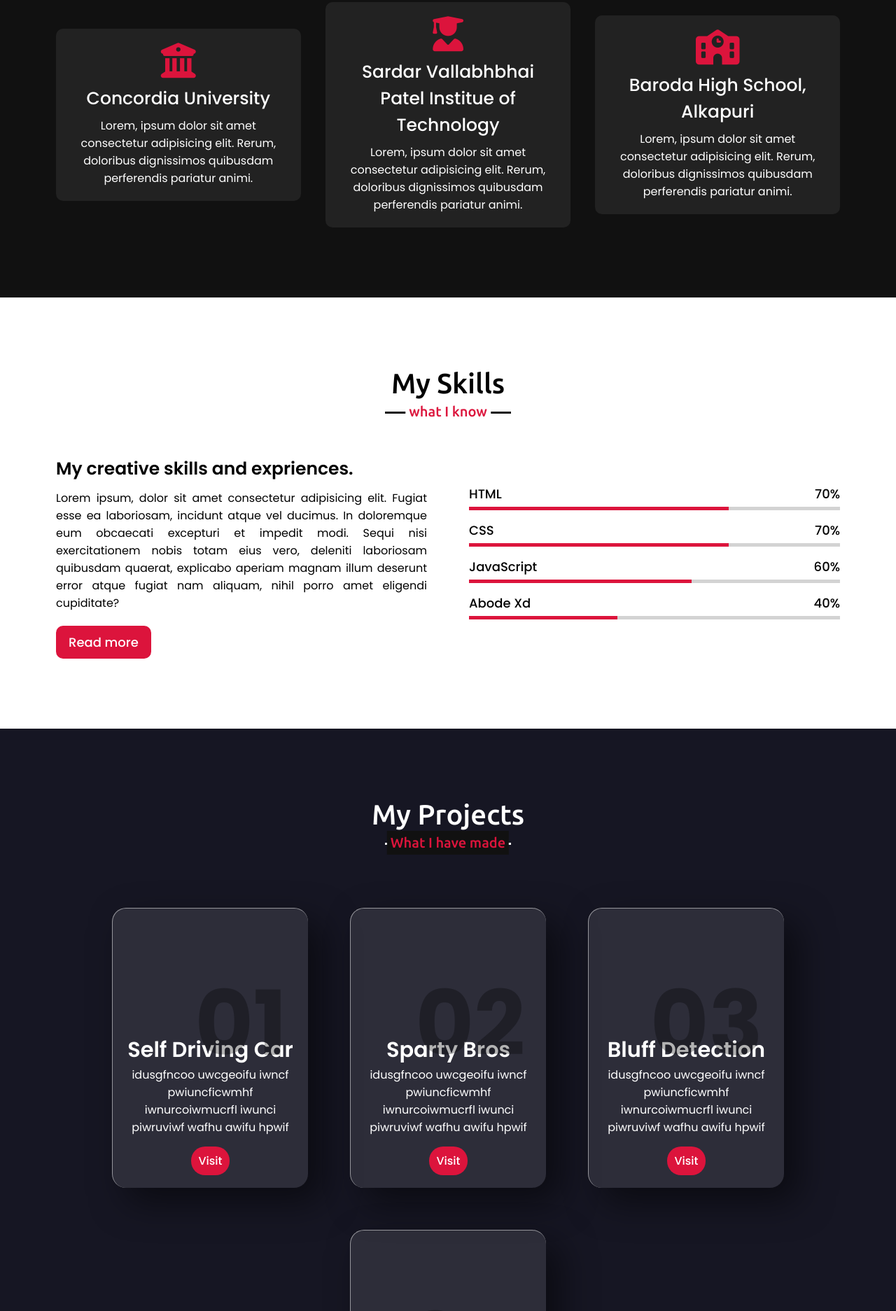
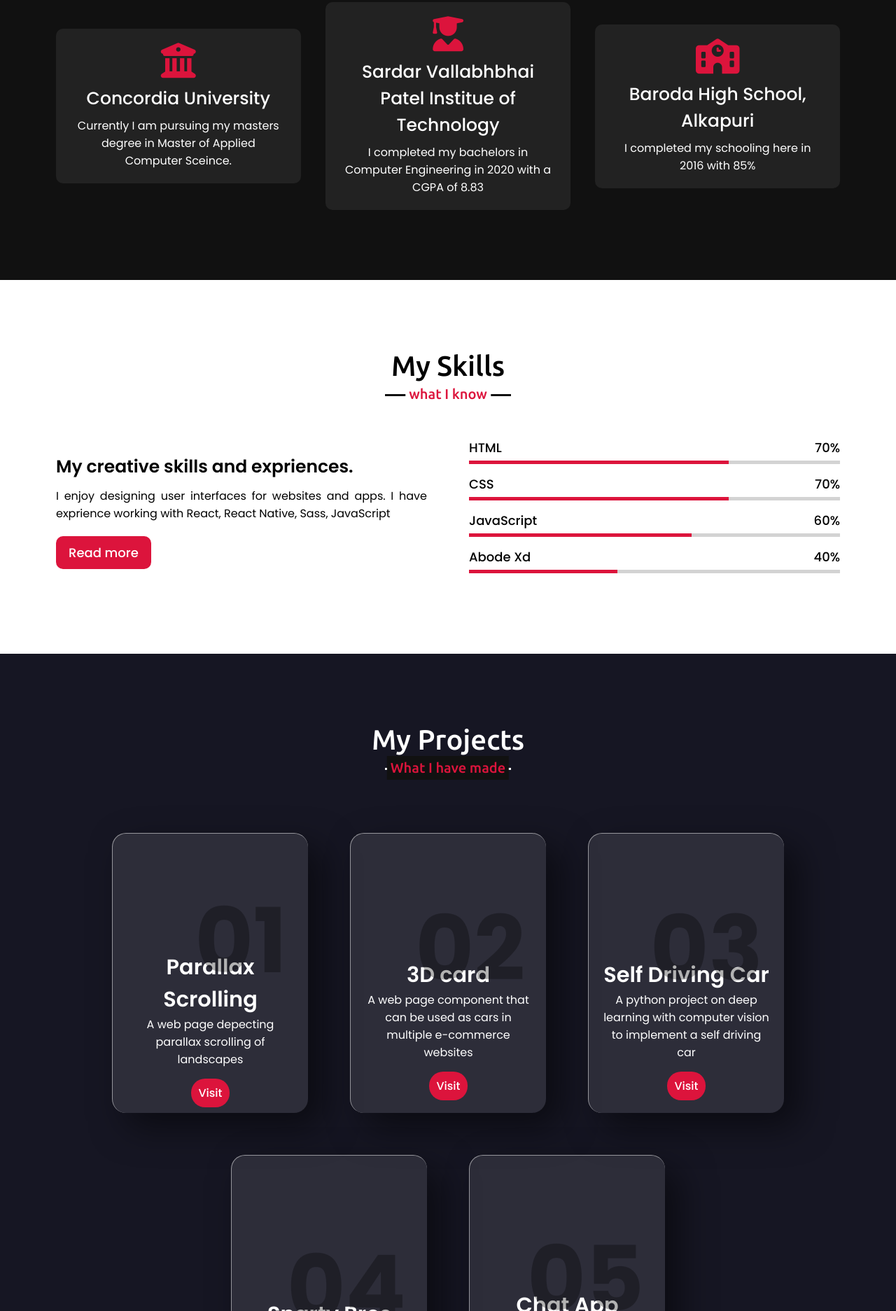
Before and after one commit to JYP2098/portfolio, a plain HTML site: page index.html in a window 1280 px wide. Shown: the part 1756-3629 px from the top of the page at 70% size. Drawn offline with nearby package versions, Linux system fonts and the light colour scheme.

Commit message:
added info

```diff
--- a/index.html
+++ b/index.html
@@ -53,7 +53,10 @@
                 </div>
                 <div class="column right">
                     <div class="text">I am Jay and I am a <span class="typing-2"></span></div>
-                    <p>Lorem ipsum dolor sit amet, consectetur adipisicing elit. Fugiat quia ab maxime, omnis consequatur odit incidunt optio, voluptatem, quisquam dolorem nemo! Maxime obcaecati nisi voluptatibus, voluptatum at quibusdam fuga quos dolorum ducimus reprehenderit reiciendis incidunt earum, rem ab? Dolorem tempora modi velit quos! Eum, id facere cupiditate quisquam quibusdam delectus animi vitae aliquid doloribus ullam totam quasi ea incidunt fugit?</p>
+                    <p>I love designing websites, create user interfaces. I develop apps with React and React Native.
+                        I am fond of machine learning and data analytics and worked on some projects, but my interest lies in creating beautiful pages and app development.
+                        Fitness plays an important role inmy life. Working out pacifies my mind.
+                    </p>
                     <a href="pdf/Resume-Jay Patel.pdf">Download CV</a>
                 </div>
             </div>
@@ -69,7 +72,7 @@
                    <div class="box">
                     <i class="fas fa-university"></i>
                         <div class="text">Concordia University</div>
-                        <p>Lorem, ipsum dolor sit amet consectetur adipisicing elit. Rerum, doloribus dignissimos quibusdam perferendis pariatur animi.</p>
+                        <p>Currently I am pursuing my masters degree in Master of Applied Computer Sceince.</p>
                    </div>
                </div>
 
@@ -77,7 +80,7 @@
                 <div class="box">
                     <i class="fas fa-user-graduate"></i>
                      <div class="text">Sardar Vallabhbhai Patel Institue of Technology</div>
-                     <p>Lorem, ipsum dolor sit amet consectetur adipisicing elit. Rerum, doloribus dignissimos quibusdam perferendis pariatur animi.</p>
+                     <p>I completed my bachelors in Computer Engineering in 2020 with a CGPA of 8.83</p>
                 </div>
             </div>
 
@@ -86,7 +89,7 @@
                 <div class="box">
                     <i class="fas fa-school"></i>
                      <div class="text">Baroda High School, Alkapuri</div>
-                     <p>Lorem, ipsum dolor sit amet consectetur adipisicing elit. Rerum, doloribus dignissimos quibusdam perferendis pariatur animi.</p>
+                     <p>I completed my schooling here in 2016 with 85%</p>
                 </div>
             </div>
             </div>
@@ -100,7 +103,7 @@
             <div class="skills-content">
                 <div class="column left">
                     <div class="text">My creative skills and expriences.</div>
-                    <p>Lorem ipsum, dolor sit amet consectetur adipisicing elit. Fugiat esse ea laboriosam, incidunt atque vel ducimus. In doloremque eum obcaecati excepturi et impedit modi. Sequi nisi exercitationem nobis totam eius vero, deleniti laboriosam quibusdam quaerat, explicabo aperiam magnam illum deserunt error atque fugiat nam aliquam, nihil porro amet eligendi cupiditate?</p>
+                    <p>I enjoy designing user interfaces for websites and apps. I have exprience working with React, React Native, Sass, JavaScript</p>
                     <a href="#">Read more</a>
                 </div>
                 <div class="column right">
@@ -150,32 +153,40 @@
                 <div class="glass">
                     <div class="glass-content">
                         <h2>01</h2>
+                        <h3>Parallax Scrolling</h3>
+                        <p>A web page depecting parallax scrolling of landscapes</p>
+                        <a href="https://github.com/JYP2098/Parallax-Scrolling">Visit</a>
+                    </div>
+                </div>
+                <div class="glass">
+                    <div class="glass-content">
+                        <h2>02</h2>
+                        <h3>3D card</h3>
+                        <p>A web page component that can be used as cars in multiple e-commerce websites</p>
+                        <a href="https://github.com/JYP2098/3D-card-hovering">Visit</a>
+                    </div>
+                </div>
+                <div class="glass">
+                    <div class="glass-content">
+                        <h2>03</h2>
                         <h3>Self Driving Car</h3>
-                        <p>idusgfncoo uwcgeoifu iwncf pwiuncficwmhf iwnurcoiwmucrfl iwunci piwruviwf wafhu awifu hpwif</p>
+                        <p>A python project on deep learning with computer vision to implement a self driving car</p>
                         <a href="https://github.com/JYP2098/Self-Driving-Car-simulation">Visit</a>
                     </div>
                 </div>
                 <div class="glass">
                     <div class="glass-content">
-                        <h2>02</h2>
+                        <h2>04</h2>
                         <h3>Sparty Bros</h3>
-                        <p>idusgfncoo uwcgeoifu iwncf pwiuncficwmhf iwnurcoiwmucrfl iwunci piwruviwf wafhu awifu hpwif</p>
+                        <p>A 2D game similar to Mario made with Unity Engine</p>
                         <a href="https://github.com/JYP2098/SpartyBros">Visit</a>
                     </div>
                 </div>
                 <div class="glass">
                     <div class="glass-content">
-                        <h2>03</h2>
-                        <h3>Bluff Detection</h3>
-                        <p>idusgfncoo uwcgeoifu iwncf pwiuncficwmhf iwnurcoiwmucrfl iwunci piwruviwf wafhu awifu hpwif</p>
-                        <a href="https://github.com/JYP2098/bluff-detector">Visit</a>
-                    </div>
-                </div>
-                <div class="glass">
-                    <div class="glass-content">
-                        <h2>04</h2>
+                        <h2>05</h2>
                         <h3>Chat App</h3>
-                        <p>idusgfncoo uwcgeoifu iwncf pwiuncficwmhf iwnurcoiwmucrfl iwunci piwruviwf wafhu awifu hpwif</p>
+                        <p>A React Native App with Firebase that supports chatting</p>
                         <a href="https://github.com/JYP2098/Chat-App">Visit</a>
                     </div>
                 </div>
```
